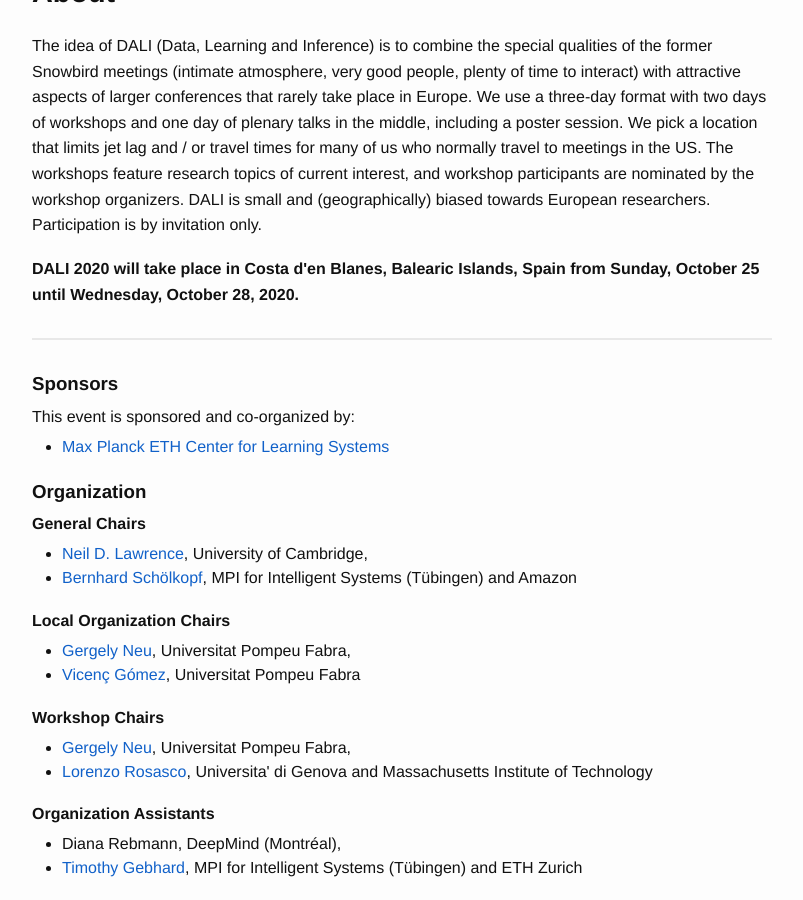
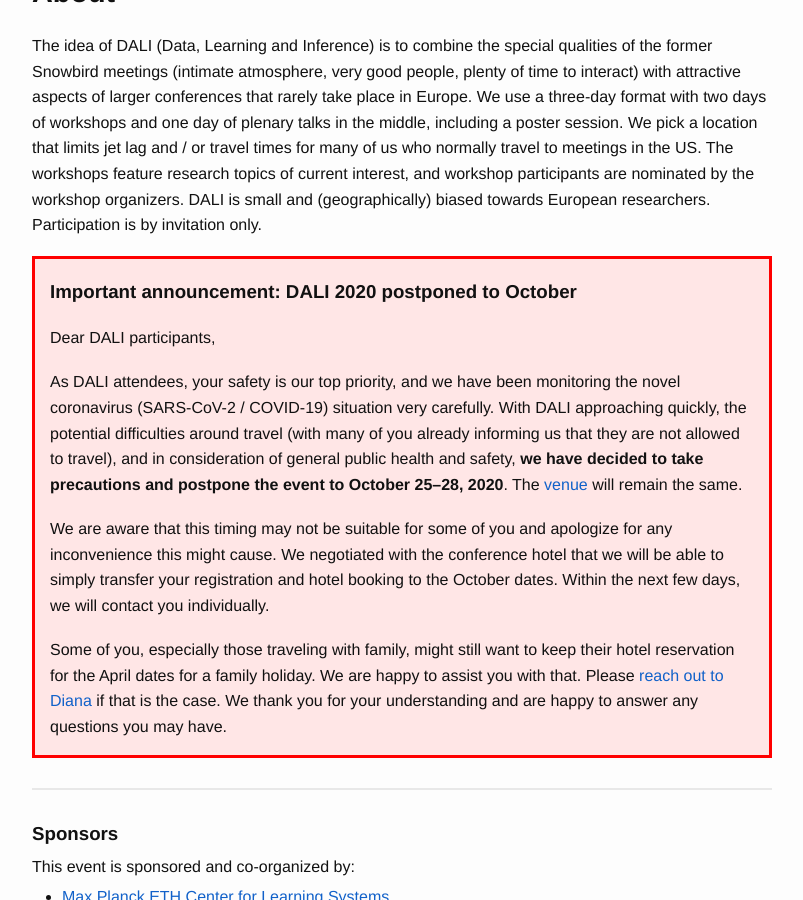
Before and after one commit to dalimeeting/dalimeeting.github.io, a Jekyll site: the page built from index.html, in a window 1280 px wide and 900 px high, scrolled down 489 px. Shown: the whole window, without its empty margins (238-1041 px from the left). Built offline with Jekyll 4.4.1, drawn with Linux system fonts in a browser that asks for light colours; some web fonts are replaced.

Commit message:
Add announcement about DALI 2020 being postponed to October

```diff
--- a/index.html
+++ b/index.html
@@ -11,7 +11,27 @@
 DALI is small and (geographically) biased towards European researchers.
 Participation is by invitation only.</p>
 
-<p><strong>DALI 2020 will take place in {{ site.conference.location }} from {{ site.conference.dates[0] | date: "%A, %B %-d" }} until {{ site.conference.dates.last | date: "%A, %B %-d, %Y" }}.</strong></p>
+<div class="infobox-red">
+  <h3 style="margin-bottom: 1em;">Important announcement: DALI 2020 postponed to October</h4>
+  <p>
+  Dear DALI participants,
+  </p>
+  <p>
+  As DALI attendees, your safety is our top priority, and we have been monitoring the novel coronavirus (SARS-CoV-2 / COVID-19) situation very carefully.
+  With DALI approaching quickly, the potential difficulties around travel (with many of you already informing us that they are not allowed to travel), and in consideration of general public health and safety, <strong>we have decided to take precautions and postpone the event to October 25–28, 2020</strong>.
+  The <a href="{{ '/venue' | prepend: site.baseurl }}">venue</a> will remain the same.
+  </p>
+  <p>
+  We are aware that this timing may not be suitable for some of you and apologize for any inconvenience this might cause.
+  We negotiated with the conference hotel that we will be able to simply transfer your registration and hotel booking to the October dates.
+  Within the next few days, we will contact you individually.
+  </p>
+  <p style="margin-bottom: 0;">
+  Some of you, especially those traveling with family, might still want to keep their hotel reservation for the April dates for a family holiday. We are happy to assist you with that.
+  Please <a href="mailto:drebmann@google.com">reach out to Diana</a> if that is the case.
+  We thank you for your understanding and are happy to answer any questions you may have.
+  </p>
+</div>
 
 
 <hr>
```
